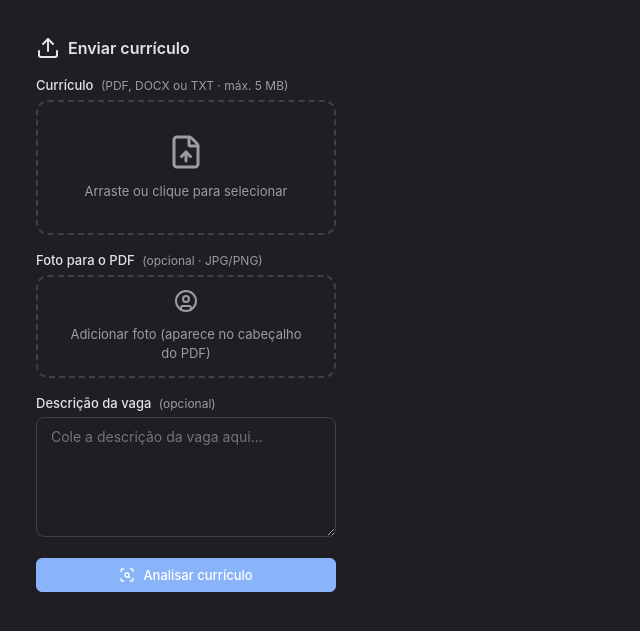
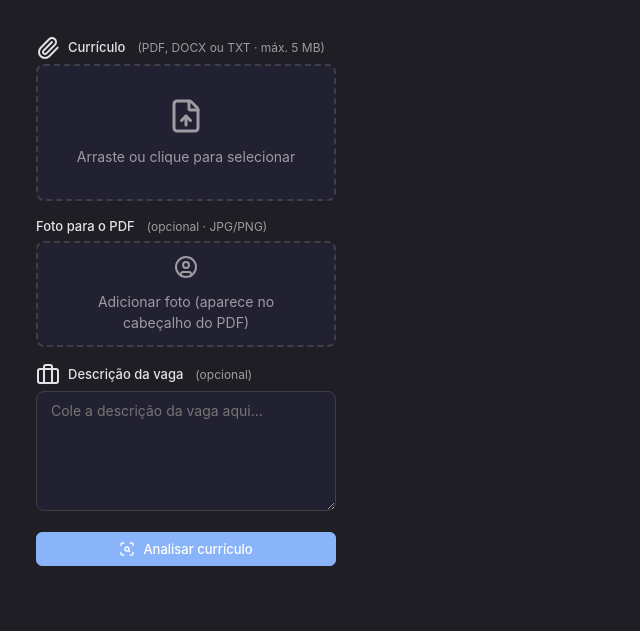
Before and after one commit to Alex1105br/parCV, a Flask app: page /analisar in a window 1280 px wide. Shown: the part 61-692 px from the top of the page, without its empty margins (0-640 px from the left). Run offline with Flask 3, Linux system fonts and the light colour scheme; the visitor is signed in with stand-in values (Sample User, id 1); parts of the project's set-up code (start-up, migrations or seed data) failed here and were passed over; some libraries are stand-ins or nearby versions.

Commit message:
style: alinha caixas e formulário de /analisar ao estilo de /entrevista

```diff
--- a/src/static/analisar.css
+++ b/src/static/analisar.css
@@ -102,6 +102,18 @@
     padding-left: var(--spacing-lg);
 }
 
+/* Rótulos com ícone (mesmo padrão de /entrevista), apenas dentro de /analisar */
+.analisar__form .form-label {
+    display: flex;
+    align-items: center;
+    flex-wrap: wrap;
+    gap: var(--spacing-sm);
+}
+
+.analisar__form .form-label i {
+    color: var(--color-text-muted);
+}
+
 /* Form Section Title */
 .form-section-title {
     display: flex;
@@ -125,37 +137,35 @@
     box-shadow: none;
 }
 
-/* File Drop Zone */
+/* Mesma cor de fundo da caixa de Currículo, aplicada à textarea de Descrição da vaga */
+.analisar__form .form-textarea {
+    background: rgba(36, 36, 62, 0.5);
+}
+
+/* File Drop Zone — mesmo estilo visual das caixas de /entrevista (.file-drop),
+   mantendo intactos padding, gap e margin para preservar tamanho/posição */
 .file-drop {
     border: 2px dashed var(--color-border);
-    border-radius: var(--radius-lg);
+    border-radius: var(--radius-md);
     padding: var(--spacing-2xl) var(--spacing-xl);
     display: flex;
     flex-direction: column;
     align-items: center;
     gap: var(--spacing-md);
     cursor: pointer;
-    transition: border-color var(--transition), background var(--transition);
+    background: rgba(36, 36, 62, 0.5);
+    transition: all var(--transition);
     margin-bottom: var(--spacing-lg);
 }
 
 .file-drop:hover,
 .file-drop--active {
     border-color: var(--color-primary);
-    background: var(--color-primary-subtle);
-}
-
-.file-drop--active {
-    border-style: solid;
-    background: transparent;
+    background: rgba(63, 81, 181, 0.05);
 }
 
 .file-drop--active .file-drop__text {
     color: var(--color-primary);
-}
-
-.file-drop--active .file-drop__icon {
-    color: var(--color-text-muted);
 }
 
 .file-drop__icon {
@@ -170,7 +180,7 @@
 }
 
 .file-drop__text {
-    font-size: var(--font-size-sm);
+    font-size: var(--font-size-base);
     color: var(--color-text-muted);
     text-align: center;
 }
--- a/src/templates/analisar.html
+++ b/src/templates/analisar.html
@@ -27,13 +27,9 @@
 
 <main class="analisar">
     <section class="analisar__form" aria-label="Formulário de análise">
-        <h2 class="form-section-title">
-            <i data-lucide="upload"></i>
-            Enviar currículo
-        </h2>
-
         <div class="form-group">
             <label for="ats-file" class="form-label">
+                <i data-lucide="paperclip"></i>
                 Currículo
                 <span class="form-label__hint">(PDF, DOCX ou TXT · máx. 5 MB)</span>
             </label>
@@ -57,7 +53,10 @@
         </div>
 
         <div class="form-group">
-            <label for="ats-vaga" class="form-label">Descrição da vaga <span class="form-label__hint">(opcional)</span></label>
+            <label for="ats-vaga" class="form-label">
+                <i data-lucide="briefcase"></i>
+                Descrição da vaga <span class="form-label__hint">(opcional)</span>
+            </label>
             <textarea id="ats-vaga" class="form-textarea"
                       placeholder="Cole a descrição da vaga aqui..."
                       rows="5" spellcheck="false"></textarea>
```
